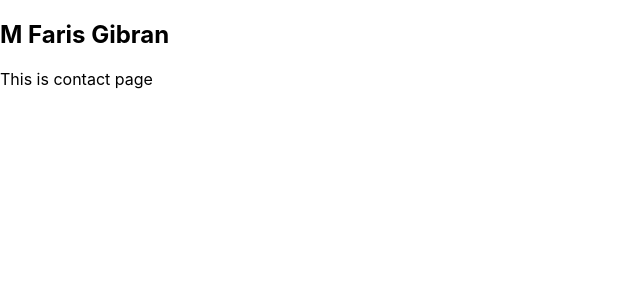
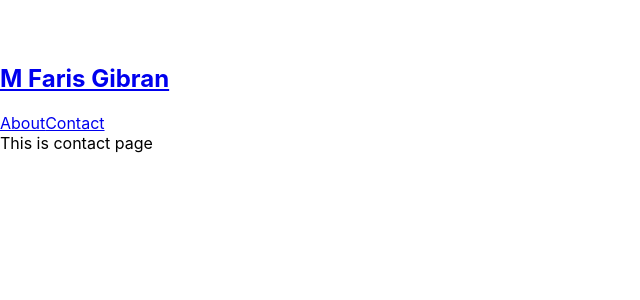
Before and after one commit to mfarisgibran/mfarisgibran-web-react, a React (Create React App) app: page /contact in a window 1280 px wide. Shown: the top 300 px of the page, without its empty margins (0-640 px from the left). Built offline with nearby package versions, Linux system fonts and the light colour scheme.

Commit message:
Improve navigation with logo

```diff
--- a/src/components/Navigation.js
+++ b/src/components/Navigation.js
@@ -1,9 +1,16 @@
 import React from 'react'
+import { Link } from 'react-router-dom'
+import Logo from '../images/mfarisgibran-logo.svg'
 
 export default function Navigation() {
   return (
     <nav>
-      <h1>M Faris Gibran</h1>
+      <Link to="/">
+        <img src={Logo} alt="logo" />
+        <h1>M Faris Gibran</h1>
+      </Link>
+      <Link to="/about">About</Link>
+      <Link to="/contact">Contact</Link>
     </nav>
   )
 }
```
Also changed, not shown: src/images/mfarisgibran-logo.svg (added).
